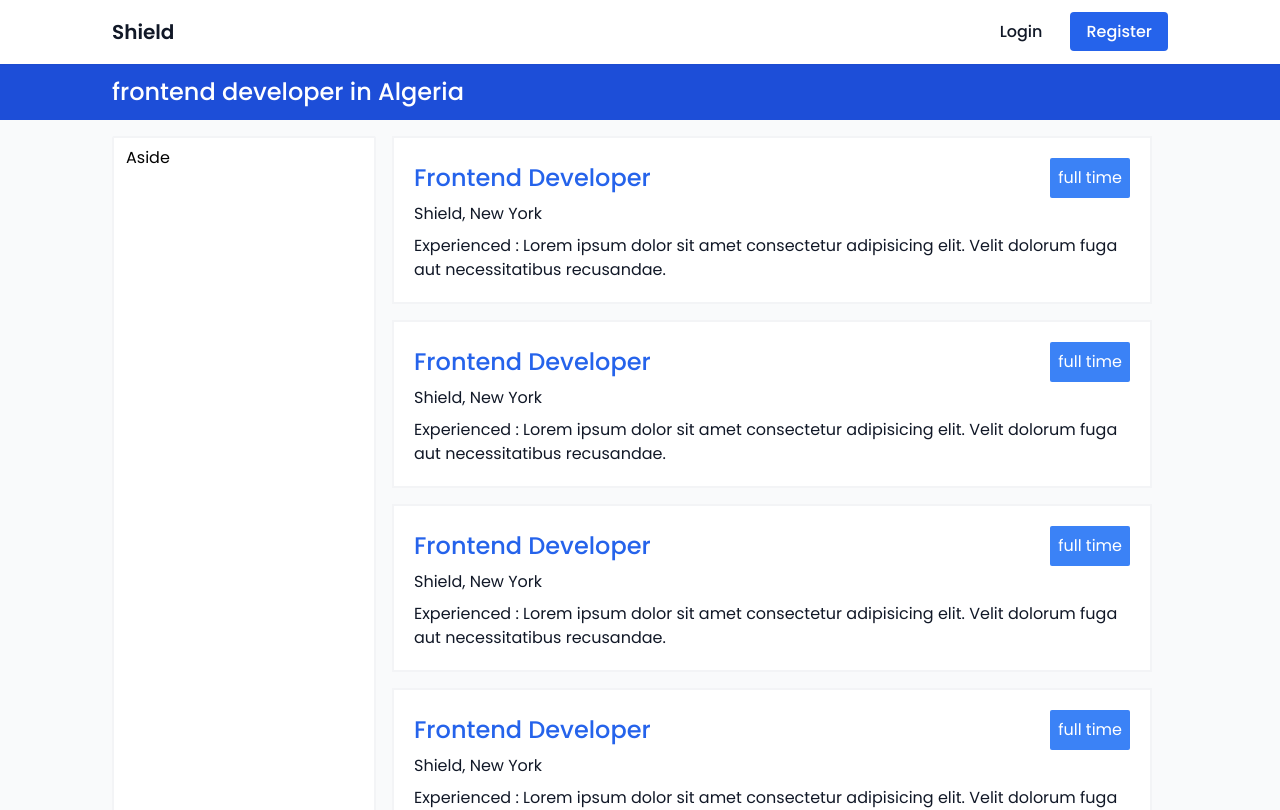
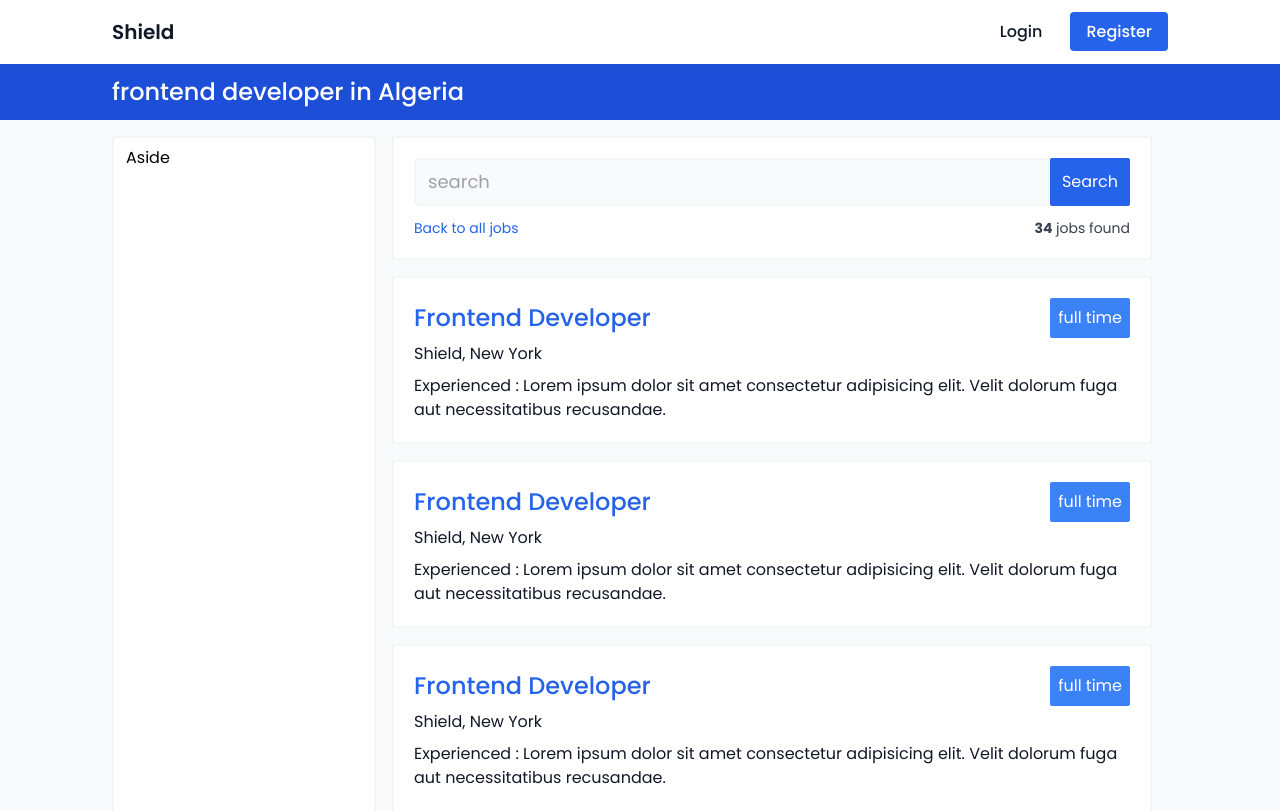
Before and after one commit to MedjadjiAbdelkadir/shield-job-application, a React (Vite) app: page /Jobs in a window 1280 px wide. Shown: the top 810 px of the page. Built offline with nearby package versions, Linux system fonts and the light colour scheme.

Commit message:
build SearchCard component

```diff
--- a/src/pages/jobs/blocks/jobs-section.jsx
+++ b/src/pages/jobs/blocks/jobs-section.jsx
@@ -45,6 +45,7 @@ const jobsList = [
 export default function JobsSection () {
   return (
     <section className='flex flex-col gap-4 px-4'>
+      <SearchCard />
       {
         jobsList.map((job, index) => (<JobCard key={index} {...job} />))
       }
@@ -65,6 +66,21 @@ const JobCard = ({ title, company, location, type }) => {
   )
 }
 
+const SearchCard = () => {
+  return (
+    <div className="bg-white px-5 py-5 border-2 border-gray-100 border-solid">
+      <div className="relative">
+        <input type="text" placeholder='search' className="py-2 px-3 w-full bg-gray-50 rounded-md text-lg border-2 border-solid border-gray-100" />
+        <button className="py-3 px-3 bg-blue-600 text-white absolute top-0 right-0 rounded-sm">Search</button>
+      </div>
+      <div className="flex justify-between mt-3">
+        <Link to="/" className="text-blue-600 text-sm">Back to all jobs</Link>
+        <p className="text-gray-700 text-sm"><b>34</b> jobs found</p>
+      </div>
+    </div>
+  )
+}
+
 JobCard.propTypes = {
   title: PropTypes.string.isRequired,
   company: PropTypes.string.isRequired,
```
